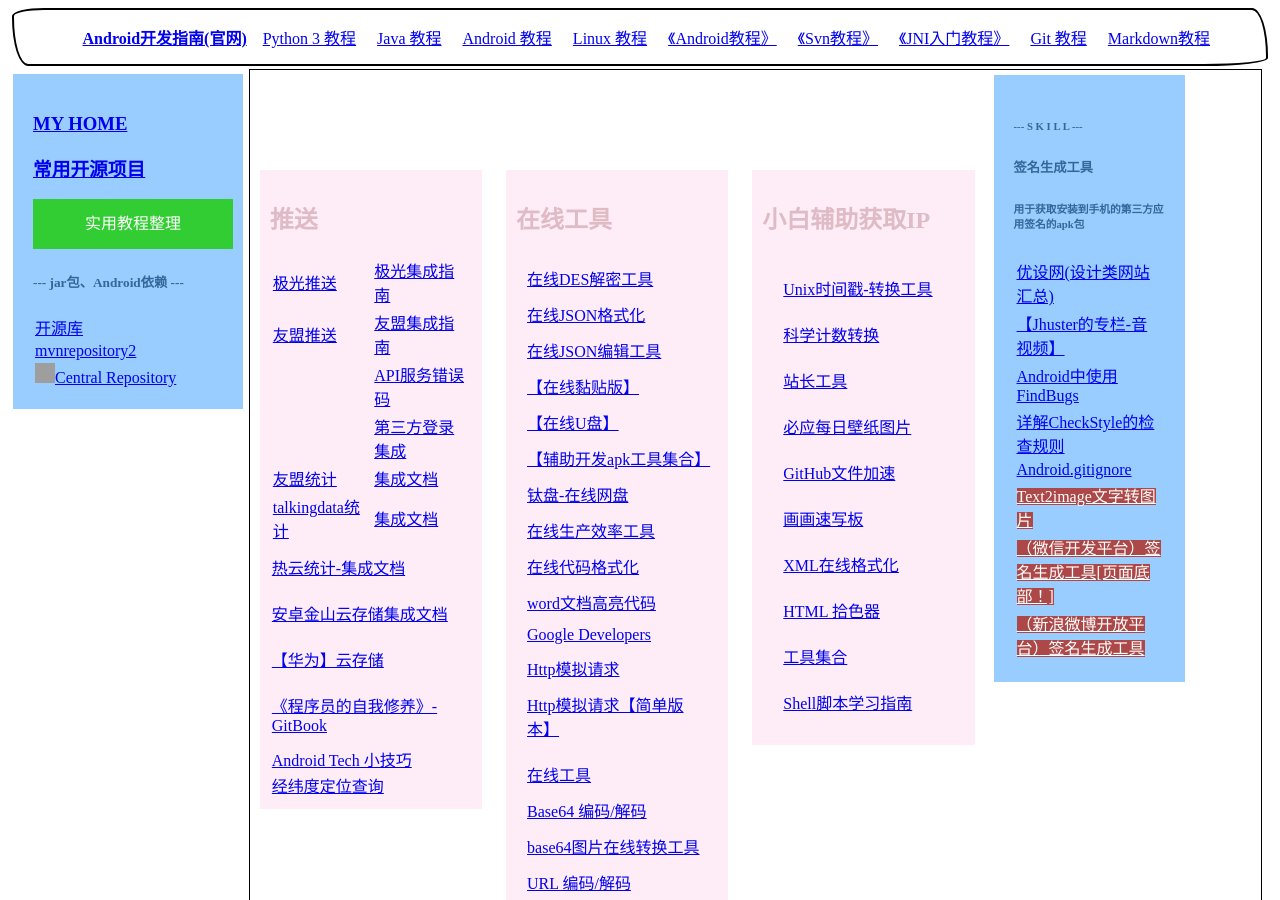
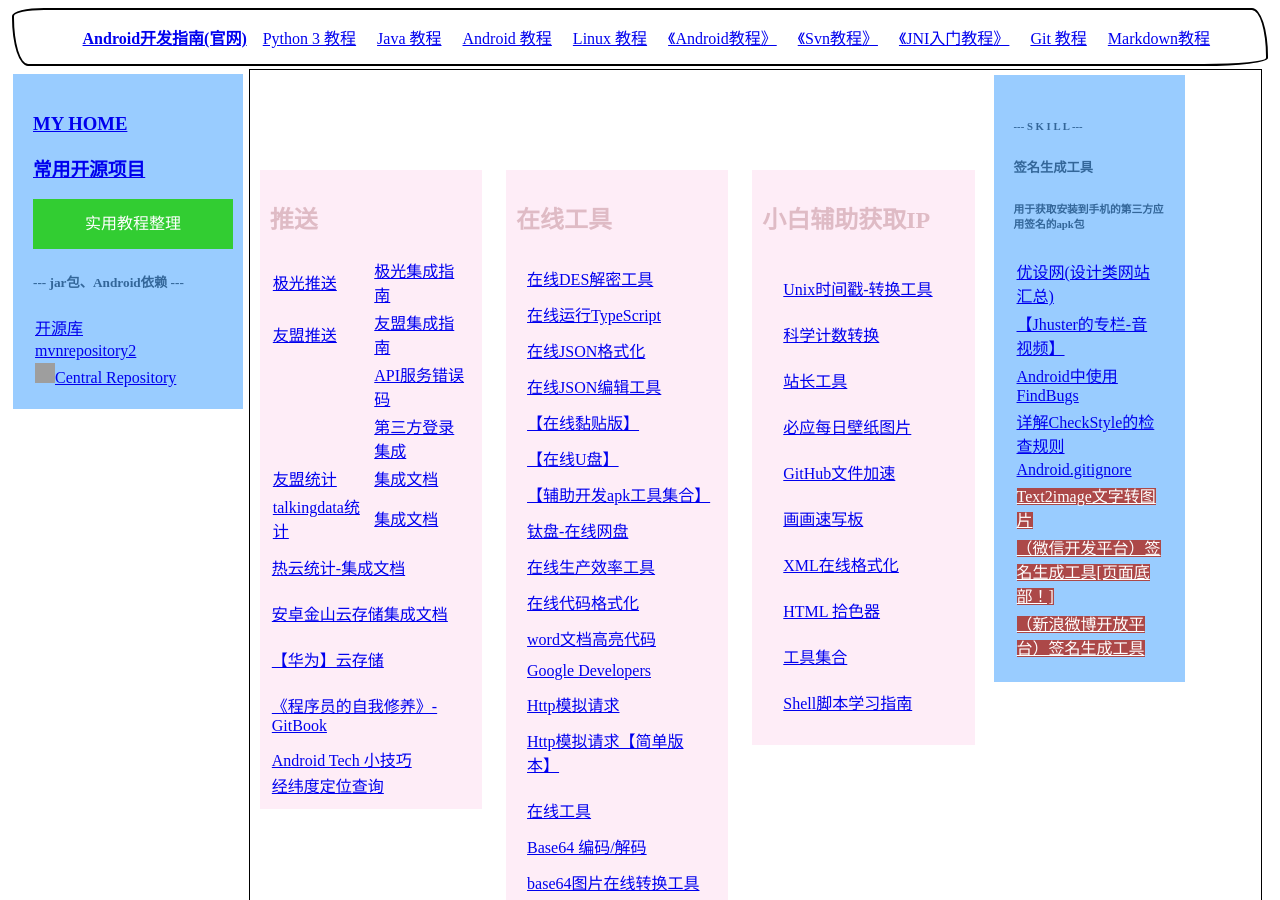
Before and after one commit to github201407/github201407.github.io, a Jekyll site: the page common.html, which Jekyll copies as it is, in a window 1280 px wide and 900 px high. Built offline with Jekyll 4.4.1, drawn with Linux system fonts in a browser that asks for light colours; grey boxes are pictures that could not be loaded.

Commit message:
Update common.html
在线运行TypeScript

```diff
--- a/common.html
+++ b/common.html
@@ -272,6 +272,9 @@
         <tbody>
           <tr>
             <td> <a href="http://192.168.2.40:8200/" target="_blank">在线DES解密工具</a> </td>
+          </tr>
+          <tr>
+            <td> <a href="https://ts.nodejs.cn/play?" target="_blank">在线运行TypeScript</a> </td>
           </tr>
           <tr>
             <td> <a href="http://www.bejson.com/jsonviewernew/" target="_blank">在线JSON格式化</a> </td>
```
